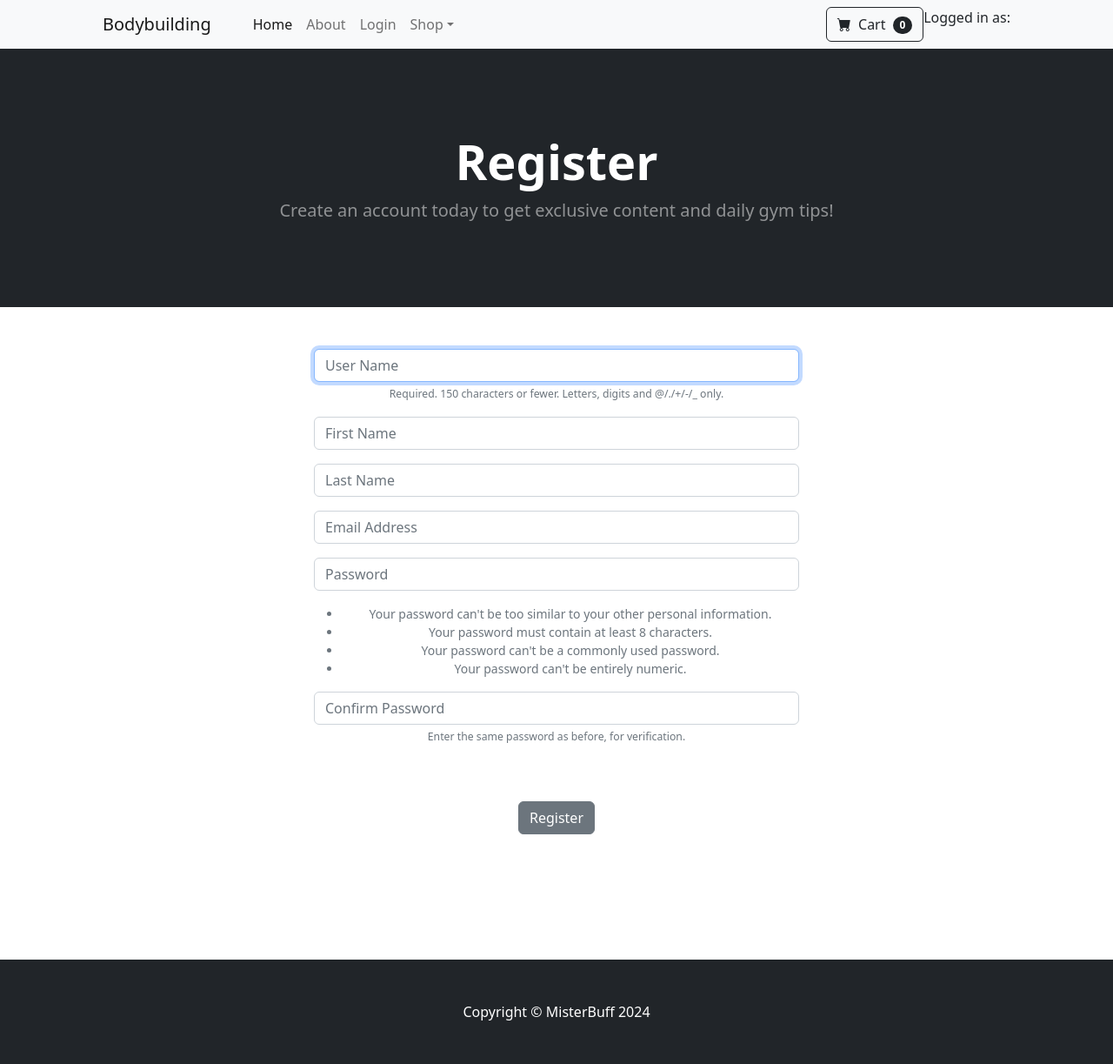
After one commit to EsadMrkulic/gym_ecommerce, a Django app: page /register/ in a window 1280 px wide. The commit adds this page. Shown: the whole page at 87% size. Run offline with Django 4.2, Linux system fonts and the light colour scheme; some libraries are stand-ins or nearby versions.

Commit message:
added login, logout, and register forms/pages/redirects

```diff
--- /dev/null
+++ b/store/forms.py
@@ -0,0 +1,68 @@
+from django.contrib.auth.models import User
+from django.contrib.auth.forms import UserCreationForm
+from django import forms
+
+
+# Sign up form class
+# Inherit the UserCreationForm from Django
+class SignUpForm(UserCreationForm):
+
+    # Set up formfields for email, firstname, and lastname
+    email = forms.EmailField(
+        label="",
+        widget=forms.TextInput(
+            attrs={"class": "form-control", "placeholder": "Email Address"}
+        ),
+    )
+    first_name = forms.CharField(
+        label="",
+        max_length=100,
+        widget=forms.TextInput(
+            attrs={"class": "form-control", "placeholder": "First Name"}
+        ),
+    )
+    last_name = forms.CharField(
+        label="",
+        max_length=100,
+        widget=forms.TextInput(
+            attrs={"class": "form-control", "placeholder": "Last Name"}
+        ),
+    )
+
+    # Specify what model we're using
+    class Meta:
+        model = User
+        fields = (
+            "username",
+            "first_name",
+            "last_name",
+            "email",
+            "password1",
+            "password2",
+        )
+
+    # Allow signup form constructor to accept any positional and keyword arguments
+    def __init__(self, *args, **kwargs):
+        super(SignUpForm, self).__init__(*args, **kwargs)
+
+        # Customization for CSS purposes
+        self.fields["username"].widget.attrs["class"] = "form-control"
+        self.fields["username"].widget.attrs["placeholder"] = "User Name"
+        self.fields["username"].label = ""
+        self.fields["username"].help_text = (
+            '<span class="form-text text-muted"><small>Required. 150 characters or fewer. Letters, digits and @/./+/-/_ only.</small></span>'
+        )
+
+        self.fields["password1"].widget.attrs["class"] = "form-control"
+        self.fields["password1"].widget.attrs["placeholder"] = "Password"
+        self.fields["password1"].label = ""
+        self.fields["password1"].help_text = (
+            "<ul class=\"form-text text-muted small\"><li>Your password can't be too similar to your other personal information.</li><li>Your password must contain at least 8 characters.</li><li>Your password can't be a commonly used password.</li><li>Your password can't be entirely numeric.</li></ul>"
+        )
+
+        self.fields["password2"].widget.attrs["class"] = "form-control"
+        self.fields["password2"].widget.attrs["placeholder"] = "Confirm Password"
+        self.fields["password2"].label = ""
+        self.fields["password2"].help_text = (
+            '<span class="form-text text-muted"><small>Enter the same password as before, for verification.</small></span>'
+        )
--- a/store/templates/base.html
+++ b/store/templates/base.html
@@ -18,6 +18,16 @@
     <body>
         {% include 'navbar.html' %}
 
+        {% if messages %}
+            {% for message in messages %}
+            <div class="alert alert-warning alert-dismissible fade show" role="alert">
+                {{ message }}
+                <button type="button" class="btn-close" data-bs-dismiss="alert" aria-label="Close"></button>
+              </div>
+            {% endfor %}
+        {% endif %}
+
+
         {% block content %}
         {% endblock %}
 
--- a/store/templates/navbar.html
+++ b/store/templates/navbar.html
@@ -7,6 +7,11 @@
             <ul class="navbar-nav me-auto mb-2 mb-lg-0 ms-lg-4">
                 <li class="nav-item"><a class="nav-link active" aria-current="page" href="{% url 'home' %}">Home</a></li>
                 <li class="nav-item"><a class="nav-link" href="{% url 'about' %}">About</a></li>
+                {% if not user.is_authenticated %}
+                    <li class="nav-item"><a class="nav-link" href="{% url 'login' %}">Login</a></li>
+                {% else %}
+                    <li class="nav-item"><a class="nav-link" href="{% url 'logout' %}">Logout</a></li>
+                {% endif %}
                 <li class="nav-item dropdown">
                     <a class="nav-link dropdown-toggle" id="navbarDropdown" href="#" role="button" data-bs-toggle="dropdown" aria-expanded="false">Shop</a>
                     <ul class="dropdown-menu" aria-labelledby="navbarDropdown">
@@ -23,6 +28,7 @@
                     Cart
                     <span class="badge bg-dark text-white ms-1 rounded-pill">0</span>
                 </button>
+                <p align="right">Logged in as: {{ user.username }}</p>
             </form>
         </div>
     </div>
--- /dev/null
+++ b/store/templates/register.html
@@ -0,0 +1,40 @@
+{% extends 'base.html' %}
+
+{% block content %}
+<!-- Header-->
+    <header class="bg-dark py-5">
+        <div class="container px-4 px-lg-5 my-5">
+            <div class="text-center text-white">
+                <h1 class="display-4 fw-bolder">Register</h1>
+                <p class="lead fw-normal text-white-50 mb-0">Create an account today to get exclusive content and daily gym tips!</p>
+            </div>
+        </div>
+    </header>
+
+    <div class="container">
+        <div class="row">
+            <center>
+                <div class="col-md-6">
+                    <br/>
+                    <br/>
+                    <form method="POST" action="{% url 'register' %}">
+                        {% csrf_token %}
+                        {{ form.as_p }}
+                        <br/>
+                        <br/>
+                        <button type="submit" class="btn btn-secondary">
+                            Register
+                        </button>
+                    </form>
+                    <br/>
+                    <br/>
+                    <br/>
+                    <br/>
+                    <br/>
+                    <br/>
+                </div>
+            </center>
+        </div>
+    </div>
+
+{% endblock %}
--- a/store/urls.py
+++ b/store/urls.py
@@ -4,4 +4,7 @@ from django.urls import path
 urlpatterns = [
     path("", views.home, name="home"),  # URL for the homepage
     path("about/", views.about, name="about"),
+    path("login/", views.login_user, name="login"),
+    path("logout/", views.logout_user, name="logout"),
+    path("register/", views.register_user, name="register"),
 ]
--- a/store/views.py
+++ b/store/views.py
@@ -1,5 +1,11 @@
-from django.shortcuts import render
+from django.shortcuts import render, redirect
 from .models import Product
+from django.contrib.auth import authenticate, login, logout
+from django.contrib import messages
+from django.contrib.auth.models import User
+from django.contrib.auth.forms import UserCreationForm
+from .forms import SignUpForm
+from django import forms
 
 # Create your views here.
 
@@ -13,6 +19,66 @@ def home(request):
     return render(request, "home.html", {"products": products})
 
 
-# About is view
+# About us view
 def about(request):
     return render(request, "about.html", {})
+
+
+# Login view
+def login_user(request):
+    # Check if the submitted form is a POST
+    if request.method == "POST":
+
+        # Set username and password variables to the names given in html forl
+        username = request.POST["username"]
+        password = request.POST["password"]
+
+        # Set user to valid credentials and log them in
+        user = authenticate(request, username=username, password=password)
+        if user is not None:
+            login(request, user)  # Django's built in login system
+            messages.success(request, ("You have successfully logged in!"))
+            return redirect("home")
+
+        # Message and redirect for if the login failed
+        else:
+            messages.success(request, ("There was an error, please try again..."))
+            return redirect("login")
+
+    else:
+
+        return render(request, "login.html", {})
+
+
+# Logout view
+def logout_user(request):
+    logout(request)  # Django's built in logout system
+    messages.success(request, ("You have successfully logged out!"))
+    return redirect("home")
+
+
+# Register view
+def register_user(request):
+    # Define form
+    form = SignUpForm()
+    if request.method == "POST":
+        # Take typed information from user, and put it into the SignUpForm()
+        form = SignUpForm(request.POST)
+        if form.is_valid():  # Check if form is valid
+            form.save()  # Save if valid
+            username = form.cleaned_data["username"]
+            password = form.cleaned_data["password1"]
+
+            # Login the user
+            user = authenticate(username=username, password=password)
+            login(request, user)
+            messages.success(request, ("You have successfully registered!"))
+            return redirect("home")
+        else:
+            messages.success(
+                request,
+                "Oh no! Something went wrong when trying to register. Please try again.",
+            )
+            return redirect("register")
+    else:
+        return render(request, "register.html", {"form": form})
```
Also changed, not shown: static/js/scripts.js (+4 -4 lines), store/templates/login.html (added, +49 -0 lines), db.sqlite3.
